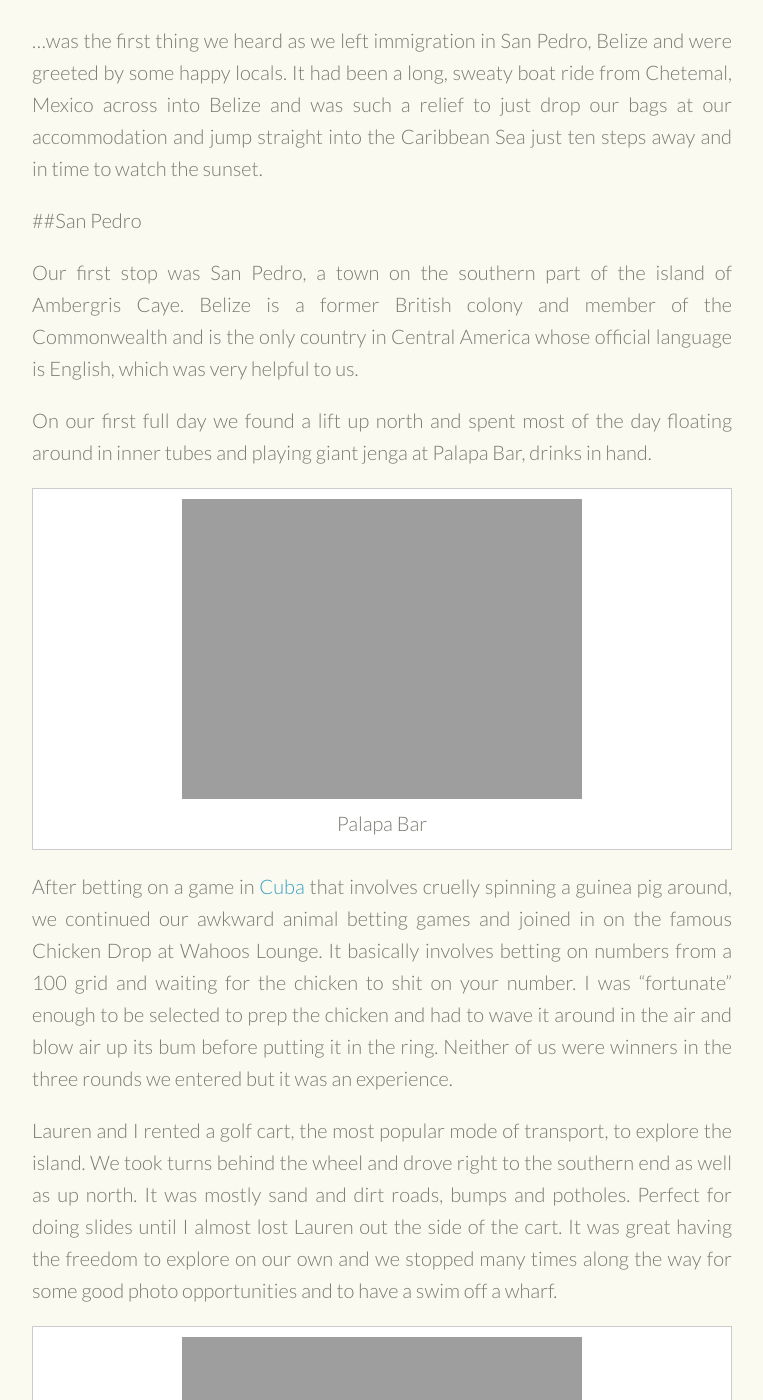
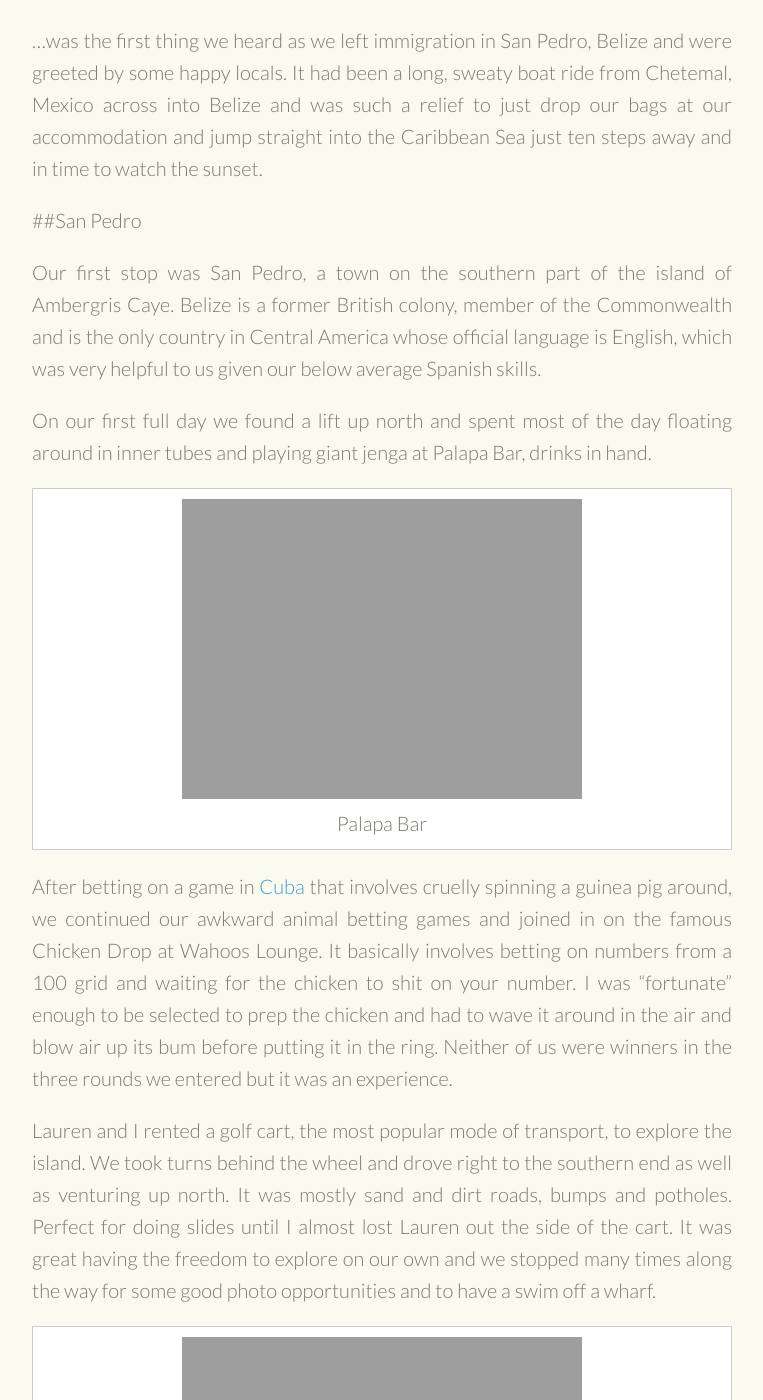
Before and after one commit to danielbowden/danielbowden.github.io, a Jekyll site: the page built from travel/_posts/2015-05-15-belize-islandparadise.md, in a window 1280 px wide and 1400 px high, scrolled down 775 px. Shown: the whole window, without its empty margins (258-1021 px from the left). Built offline with Jekyll 4.4.1, drawn with Linux system fonts in a browser that asks for light colours; comment, search, counter and statistics services are not loaded; some of the changed text lies outside the part shown.

Commit message:
Grammar fixes

```diff
--- a/travel/_posts/2015-05-15-belize-islandparadise.md
+++ b/travel/_posts/2015-05-15-belize-islandparadise.md
@@ -35,7 +35,7 @@ mapping:
 
 ##San Pedro
 
-Our first stop was San Pedro, a town on the southern part of the island of Ambergris Caye. Belize is a former British colony and member of the Commonwealth and is the only country in Central America whose official language is English, which was very helpful to us.
+Our first stop was San Pedro, a town on the southern part of the island of Ambergris Caye. Belize is a former British colony, member of the Commonwealth and is the only country in Central America whose official language is English, which was very helpful to us given our below average Spanish skills.
 
 On our first full day we found a lift up north and spent most of the day floating around in inner tubes and playing giant jenga at Palapa Bar, drinks in hand.
 
@@ -43,7 +43,7 @@ On our first full day we found a lift up north and spent most of the day floatin
 
 After betting on a game in [Cuba](/travel/2015/04/27/cuba/) that involves cruelly spinning a guinea pig around, we continued our awkward animal betting games and joined in on the famous Chicken Drop at Wahoos Lounge. It basically involves betting on numbers from a 100 grid and waiting for the chicken to shit on your number. I was "fortunate" enough to be selected to prep the chicken and had to wave it around in the air and blow air up its bum before putting it in the ring. Neither of us were winners in the three rounds we entered but it was an experience.
 
-Lauren and I rented a golf cart, the most popular mode of transport, to explore the island. We took turns behind the wheel and drove right to the southern end as well as up north. It was mostly sand and dirt roads, bumps and potholes. Perfect for doing slides until I almost lost Lauren out the side of the cart. It was great having the freedom to explore on our own and we stopped many times along the way for some good photo opportunities and to have a swim off a wharf.
+Lauren and I rented a golf cart, the most popular mode of transport, to explore the island. We took turns behind the wheel and drove right to the southern end as well as venturing up north. It was mostly sand and dirt roads, bumps and potholes. Perfect for doing slides until I almost lost Lauren out the side of the cart. It was great having the freedom to explore on our own and we stopped many times along the way for some good photo opportunities and to have a swim off a wharf.
 
 {% include image.html img="images/travel/Belize-GolfCart.jpg" title="Exploring in our golf cart" %}
 
@@ -67,9 +67,9 @@ Island life is tough, and we spent the next morning laying around in hammocks ov
 
 ##Placencia
 
-After a week relaxing on Caye Caulker we made our way to Placencia. This time transport would be by catamaran on a [three day sailing trip](linkkk) through the Caribbean. We had sixteen people in our group from all around the world plus three crew who looked after us very well. All food and alcohol was included on the trip and Jerry, Marvin and Charles ensured we never went hungry with quality meals and constant snacks. Between the many snorkelling and swimming stops we fished off the back of the boat, and when stopped we swapped the rod for a spear-gun and followed Marvin into the water so he could teach us. Anything caught became lunch or dinner and it was amazing to experience seafood so fresh. In the case of the conch ceviche, I was deep underwater watching when the shell was picked from the ocean floor. We also watched on as a fish was reeled in and cut up to be eaten as sashimi mere seconds after leaving the water.
+After a week relaxing on Caye Caulker we made our way to Placencia. This time transport would be by catamaran on a [three day sailing trip](http://raggamuffintours.com) through the Caribbean. We had sixteen people in our group from all around the world plus three crew who looked after us very well. All food and alcohol was included on the trip and Jerry, Marvin and Charles ensured we never went hungry with quality meals and constant snacks. Between the many snorkelling and swimming stops we fished off the back of the boat, and when stopped we swapped the rod for a spear-gun and followed Marvin into the water so he could teach us. Anything caught became lunch or dinner and it was amazing to experience seafood so fresh. In the case of the conch ceviche, I was deep underwater watching when the shell was picked from the ocean floor. We also watched on as a fish was reeled in and cut up to be eaten as sashimi mere seconds after leaving the water.
 
-At night we camped on tiny islands consisting mostly of sand, palm trees and clear, starry skies. The first being Rendezvous Caye, an island so small that no one permanently lives there. Our second night was Tobacco Caye, home to a small community of no more than 20-30 people. Each morning we got up and jumped straight in the sea to freshen up and cool off in what was already 25ºC at 7am.
+At night we camped on tiny islands consisting mostly of sand, palm trees and clear, starry skies. The first being Rendezvous Caye, an island so small that no one permanently lives there. We set up our tents just before sunset and then jumped back in the water to cool off, surrounded by warm, clear tropical water in every direction. We had a feast for dinner and sat drinking rum well into the night. As stories and laughter got louder, the only things being kept awake were the fish. Our second night was Tobacco Caye, home to a small community of no more than 20-30 people. Each morning we got up and jumped straight in the sea to freshen up and cool off in what was already ~25ºC at 7am.
 
 {% include image.html img="images/travel/Belize-SailingTrip.jpg" title="Our boat" %}
 
```
Also changed, not shown: other parts of travel/_posts/2015-05-15-belize-islandparadise.md (+1 -1 lines).
